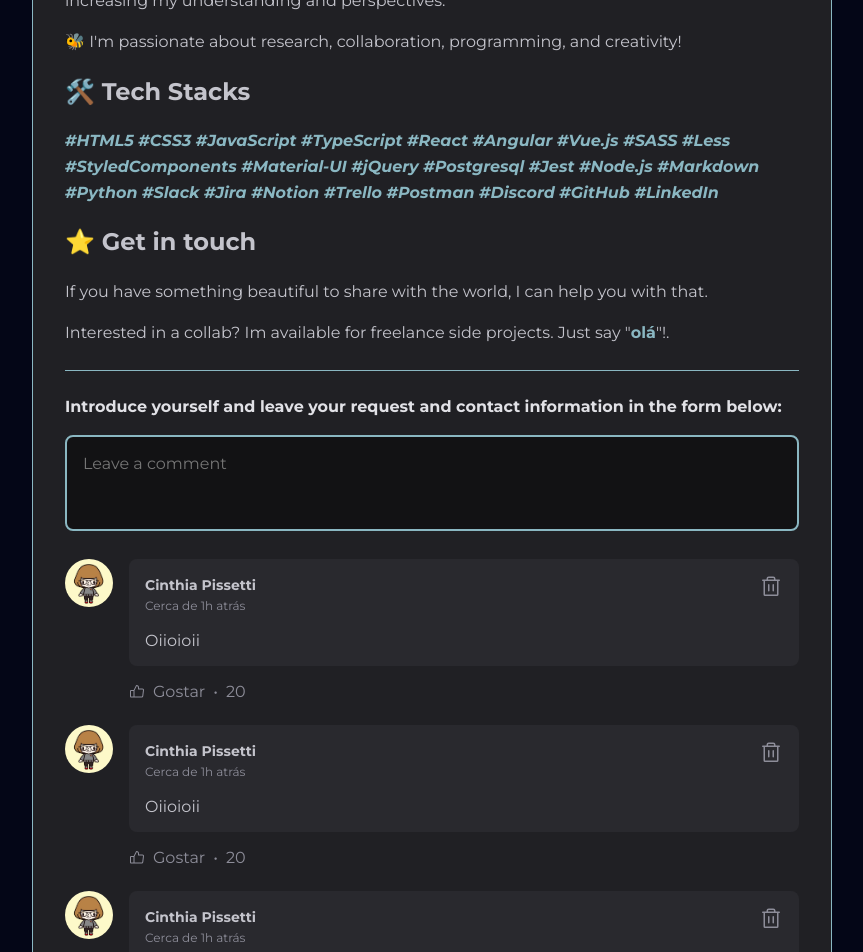
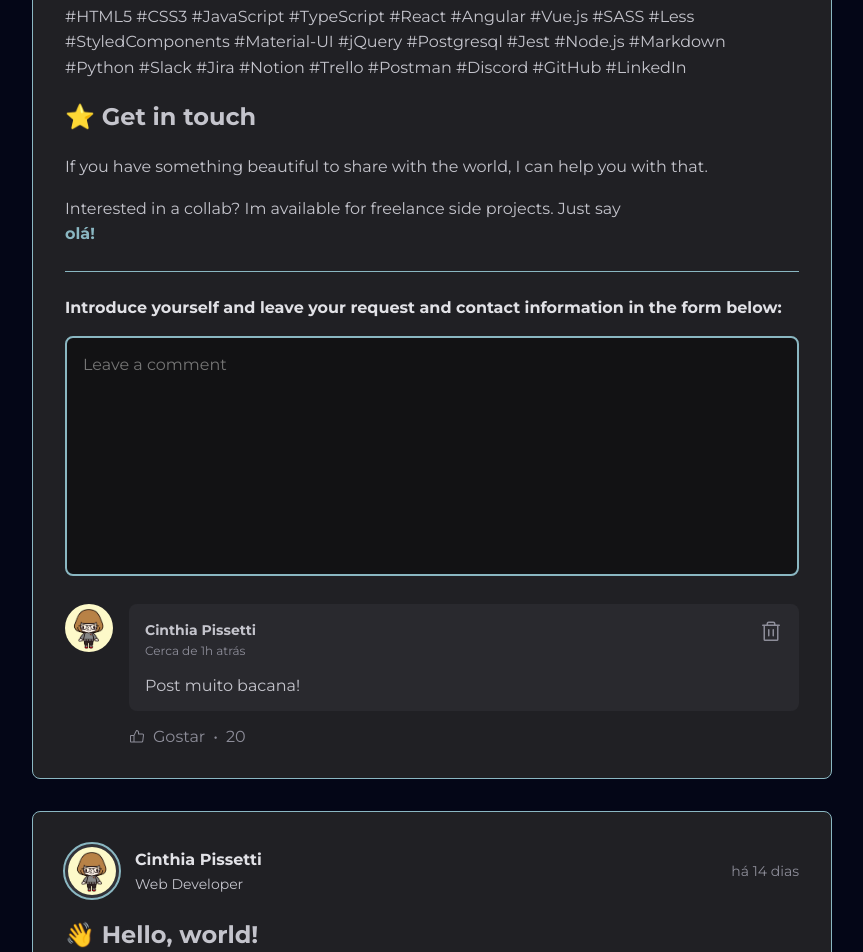
Before and after one commit to CinPi7/React-Fundamentals, a React (Vite) app: page / in a window 1280 px wide. Shown: the part 840-1792 px from the top of the page, without its empty margins (352-1215 px from the left). Built offline with nearby package versions, Linux system fonts and the light colour scheme.

Commit message:
post and comment pre done

```diff
--- a/package.json
+++ b/package.json
@@ -11,6 +11,7 @@
   },
   "dependencies": {
     "@phosphor-icons/react": "^2.1.5",
+    "date-fns": "^3.6.0",
     "react": "^18.2.0",
     "react-dom": "^18.2.0"
   },
--- a/src/App.jsx
+++ b/src/App.jsx
@@ -4,6 +4,85 @@ import { Post } from "./components/Post";
 
 import "./global.css";
 import styles from "./App.module.css";
+import profileImage from "./assets/49377882.jpeg";
+
+const posts = [
+  {
+    id: 1,
+    author: {
+      avatarURL: `${profileImage}`,
+      name: "Cinthia Pissetti",
+      role: "Web Developer",
+    },
+    content: [
+      { type: "first-title", content: "👋 Hello, world!" },
+      { type: "second-title", content: "🤍 About me" },
+      {
+        type: "paragraph",
+        content:
+          "I'm Cinthia, passionate about tech, information, and communication.",
+      },
+      {
+        type: "paragraph",
+        content:
+          "As a Front-end Developer, I have over three years of experience in creating user experiences for web applications that are user-friendly, responsive, and scalable. I am always eager to learn and improve skills, explore new challenges, and collaborate with others who share the passion and understanding for valuable purposes and good practices.",
+      },
+      {
+        type: "paragraph",
+        content:
+          "I've had the opportunity to work on projects, either in the health and financial industry, where I could further enhance my experience. My expertise lies in JavaScript, React, Angular, Material Design, and other front-end technologies and frameworks. I also have a solid background in Information and Communication Technologies, with a degree from the Federal University of Santa Catarina and an exchange program in Canada. I have a keen interest in the intersection of psychology, design, and technology, and how they influence human behavior and society.",
+      },
+      {
+        type: "paragraph",
+        content:
+          "🦋 Additionally, I've been polishing skills in problem-solving and assertive communication, increasing my understanding and perspectives.",
+      },
+      {
+        type: "paragraph",
+        content:
+          "🐝 I'm passionate about research, collaboration, programming, and creativity!",
+      },
+      { type: "second-title", content: "🛠️ Tech Stacks" },
+      {
+        type: "hashtags",
+        content:
+          "#HTML5 #CSS3 #JavaScript #TypeScript #React #Angular #Vue.js #SASS #Less #StyledComponents #Material-UI #jQuery #Postgresql #Jest #Node.js #Markdown #Python #Slack #Jira #Notion #Trello #Postman #Discord #GitHub #LinkedIn",
+      },
+      { type: "second-title", content: "⭐ Get in touch" },
+      {
+        type: "paragraph",
+        content:
+          "If you have something beautiful to share with the world, I can help you with that.",
+      },
+      {
+        type: "paragraph",
+        content:
+          "Interested in a collab? Im available for freelance side projects. Just say",
+      },
+      {
+        type: "link",
+        content: "olá!",
+      },
+    ],
+    publishedAt: new Date("2024-04-04 20:00:00"),
+  },
+  {
+    id: 2,
+    author: {
+      avatarURL: `${profileImage}`,
+      name: "Cinthia Pissetti",
+      role: "Web Developer",
+    },
+    content: [
+      { type: "first-title", content: "👋 Hello, world!" },
+      {
+        type: "paragraph",
+        content: "Have a nive day!",
+      },
+    ],
+    publishedAt: new Date("2024-04-04 20:00:00"),
+  },
+];
 
 export function App() {
   return (
@@ -12,7 +91,16 @@ export function App() {
       <div className={styles.wrapper}>
         <Sidebar />
         <main>
-          <Post />
+          {posts.map((post, index) => {
+            return (
+              <Post
+                key={index}
+                author={post.author}
+                content={post.content}
+                publishedAt={post.publishedAt}
+              />
+            );
+          })}
         </main>
       </div>
     </div>
--- a/src/components/Avatar.jsx
+++ b/src/components/Avatar.jsx
@@ -8,11 +8,12 @@ export function Avatar({ hasBorder = true, src }) {
     <img
       className={hasBorder ? styles.avatarWithBorder : styles.avatar}
       src={src}
+      alt="avatar"
     />
   );
 }
 
 Avatar.propTypes = {
   src: PropTypes.string.isRequired,
-  hasBorder: PropTypes.bool.isRequired,
+  hasBorder: PropTypes.bool,
 };
--- a/src/components/Comment.jsx
+++ b/src/components/Comment.jsx
@@ -1,10 +1,12 @@
-import styles from "./Comment.module.css";
-import profileImage from "./../assets/49377882.jpeg";
+import PropTypes from "prop-types";
 
 import { Trash, ThumbsUp } from "@phosphor-icons/react";
 import { Avatar } from "./Avatar";
 
-export function Comment() {
+import styles from "./Comment.module.css";
+import profileImage from "./../assets/49377882.jpeg";
+
+export function Comment({ content }) {
   return (
     <div className={styles.comment}>
       <Avatar hasBorder={false} src={profileImage} />
@@ -26,7 +28,7 @@ export function Comment() {
               <Trash size={24} />
             </button>
           </header>
-          <p>Oiioioii</p>
+          <p>{content}</p>
         </div>
 
         <footer>
@@ -39,3 +41,7 @@ export function Comment() {
     </div>
   );
 }
+
+Comment.propTypes = {
+  content: PropTypes.string,
+};
--- a/src/components/Post.jsx
+++ b/src/components/Post.jsx
@@ -1,96 +1,80 @@
-import styles from "./Post.module.css";
-import profileImage from "./../assets/49377882.jpeg";
+import { format, formatDistanceToNow } from "date-fns";
+import ptBR from "date-fns/locale/pt-BR";
+import PropTypes from "prop-types";
+import { useState } from "react";
+
 import { Comment } from "./Comment";
 import { Avatar } from "./Avatar";
 
-export function Post() {
+import styles from "./Post.module.css";
+export function Post({ author, publishedAt, content }) {
+  const publishedDateFormatted = format(
+    publishedAt,
+    "dd 'de' LLLL 'de' yyyy 'às' HH:mm'h'",
+    {
+      locale: ptBR,
+    }
+  );
+
+  const publishedDateSince = formatDistanceToNow(publishedAt, {
+    locale: ptBR,
+    addSuffix: true,
+  });
+
+  const [comments, setComments] = useState(["Post muito bacana!"]); // desestruturação do useState
+  const handleCreateComment = () => {
+    event.preventDefault();
+
+    const newComment = event.target.comment.value;
+
+    setComments([...comments, newComment]);
+  };
+
   return (
     <div>
       <article className={styles.post}>
         <header className={styles.header}>
           <div className={styles.author}>
-            <Avatar src={profileImage} />
+            <Avatar src={author.avatarURL} />
 
             <div className={styles.authorInfo}>
-              <strong>Cinthia Pissetti</strong>
-              <span>Web Developer</span>
+              <strong>{author.name}</strong>
+              <span>{author.role}</span>
             </div>
           </div>
-          <time title="11 de Maio às 11:13" dateTime="2022-05-11 08:00:10">
-            Publicado há 1h
+          <time
+            title={publishedDateFormatted}
+            dateTime={publishedAt.toISOString()}
+          >
+            {publishedDateSince}
           </time>
         </header>
 
         <div className={styles.content}>
-          <h1>👋 Hello, world!</h1>
-          <h2>🤍 About me</h2>
-          <p>
-            I&apos;m Cinthia, passionate about tech, information, and
-            communication.
-          </p>
+          {content.map((line) => {
+            if (line.type === "first-title") {
+              return <h1>{line.content}</h1>;
+            }
 
-          <p>
-            My childhood was in a small city in Brazil, a peaceful place to
-            live, which led me to grow and develop a special affection for
-            technology.
-          </p>
+            if (line.type === "second-title") {
+              return <h2>{line.content}</h2>;
+            }
 
-          <h2>🚀 My Experience</h2>
-          <p>
-            As a Front-end Developer, I have over three years of experience in
-            creating user experiences for web applications that are
-            user-friendly, responsive, and scalable. I am always eager to learn
-            and improve skills, explore new challenges, and collaborate with
-            others who share the passion and understanding for valuable purposes
-            and good practices.
-          </p>
+            if (line.type === "paragraph") {
+              return <p>{line.content}</p>;
+            }
 
-          <p>
-            I&apos;ve had the opportunity to work on projects, either in the
-            health and financial industry, where I could further enhance my
-            experience. My expertise lies in JavaScript, React, Angular,
-            Material Design, and other front-end technologies and frameworks. I
-            also have a solid background in Information and Communication
-            Technologies, with a degree from the Federal University of Santa
-            Catarina and an exchange program in Canada. I have a keen interest
-            in the intersection of psychology, design, and technology, and how
-            they influence human behavior and society.
-          </p>
+            if (line.type === "link") {
+              return <a href="">{line.content}</a>;
+            }
 
-          <p>
-            🦋 Additionally, I&apos;ve been polishing skills in problem-solving
-            and assertive communication, increasing my understanding and
-            perspectives.
-          </p>
-
-          <p>
-            🐝 I&apos;m passionate about research, collaboration, programming,
-            and creativity!
-          </p>
-
-          <h2> 🛠️ Tech Stacks</h2>
-          <p className={styles.bold}>
-            <em>
-              #HTML5 #CSS3 #JavaScript #TypeScript #React #Angular #Vue.js #SASS
-              #Less #StyledComponents #Material-UI #jQuery #Postgresql #Jest
-              #Node.js #Markdown #Python #Slack #Jira #Notion #Trello #Postman
-              #Discord #GitHub #LinkedIn
-            </em>
-          </p>
-
-          <h2>⭐ Get in touch</h2>
-          <p>
-            If you have something beautiful to share with the world, I can help
-            you with that.
-          </p>
-
-          <p>
-            Interested in a collab? Im available for freelance side projects.
-            Just say &quot;<a href="#">olá</a>&quot;!.
-          </p>
+            if (line.type === "hashtags") {
+              return <p>{line.content}</p>;
+            }
+          })}
         </div>
 
-        <form className={styles.commentForm}>
+        <form onSubmit={handleCreateComment} className={styles.commentForm}>
           <strong>
             Introduce yourself and leave your request and contact information in
             the form below:
@@ -98,16 +82,24 @@ export function Post() {
           <textarea placeholder="Leave a comment" />
 
           <div className={styles.sendButton}>
-            <button type="submit">Send</button>
+            <button name="comment" type="submit">
+              Send
+            </button>
           </div>
         </form>
 
         <div className="commentList">
-          <Comment />
-          <Comment />
-          <Comment />
+          {comments.map((comment) => {
+            return <Comment content={comment} />;
+          })}
         </div>
       </article>
     </div>
   );
 }
+
+Post.propTypes = {
+  author: PropTypes.object.isRequired,
+  publishedAt: PropTypes.func,
+  content: PropTypes.array,
+};
--- a/src/components/Post.module.css
+++ b/src/components/Post.module.css
@@ -88,7 +88,7 @@ h2 {
   border: 2px solid var(--blue-200);
   border-radius: 8px;
   resize: none;
-  height: 6rem;
+  height: 15rem;
   padding: 1rem;
   line-height: 1.4;
   margin-top: 1rem;
```
Also changed, not shown: 1 other file (tests, documents, lock files or other folders).
